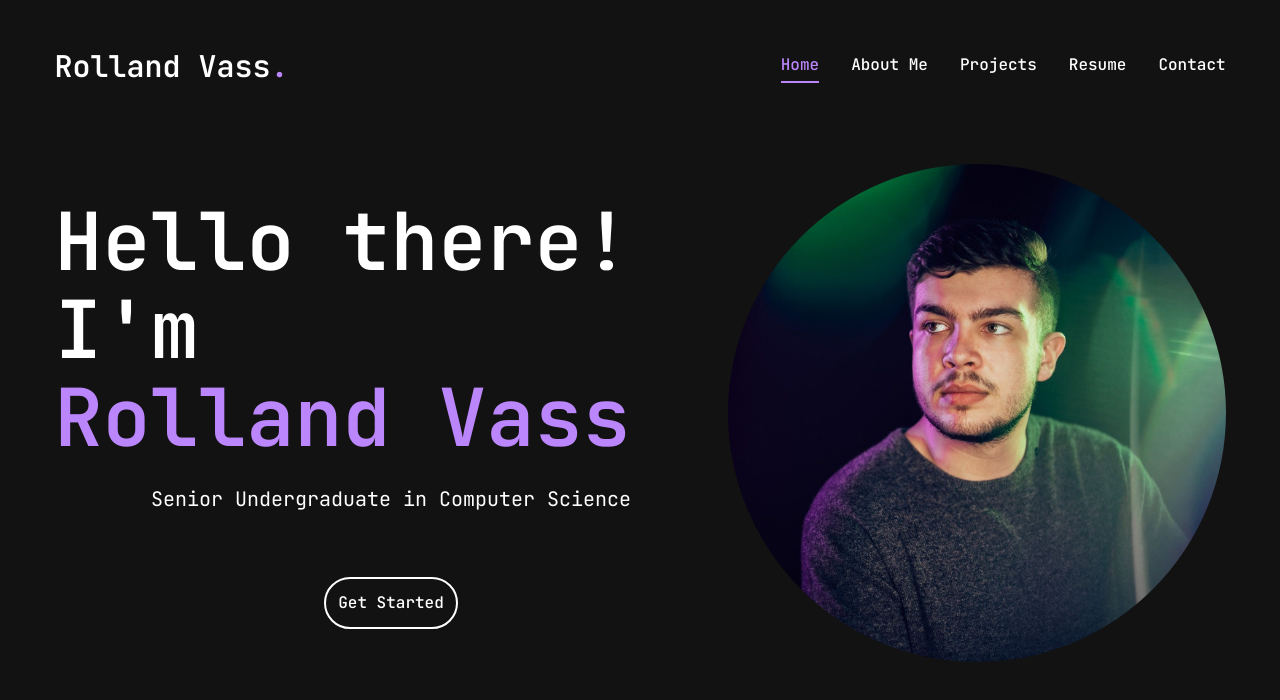
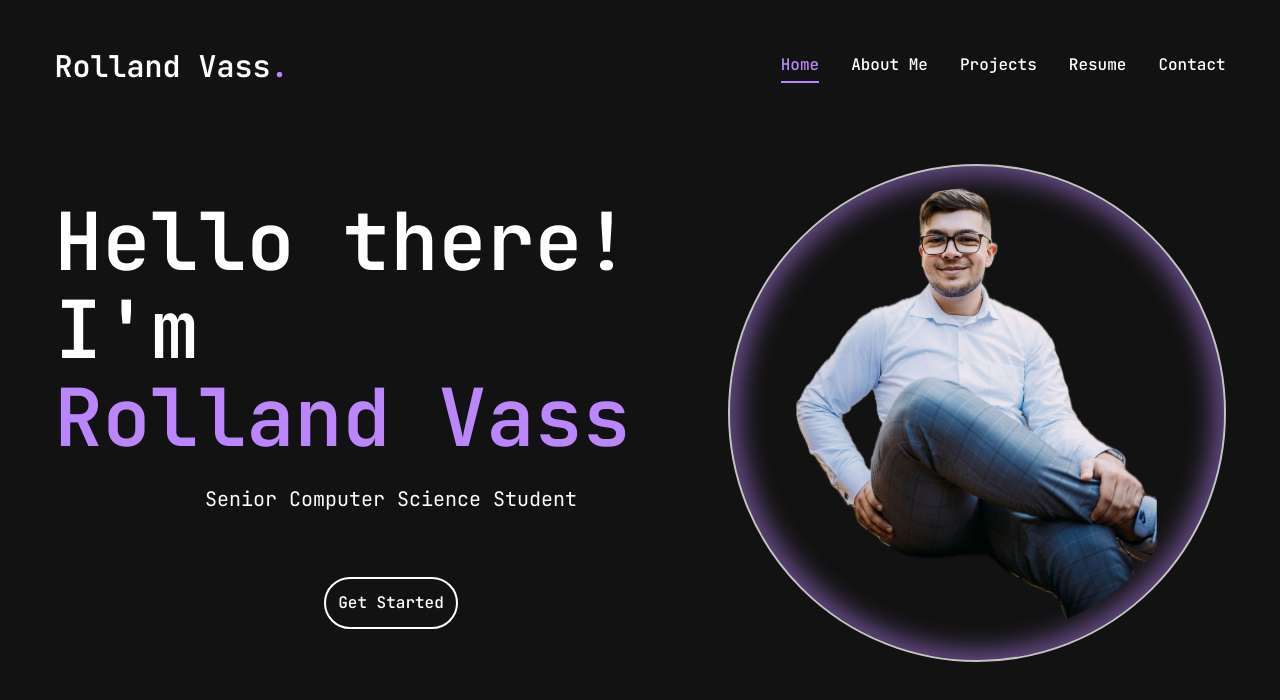
Before and after one commit to rollandvass/Portfolio, a Next.js app: page / in a window 1280 px wide. Shown: the top 700 px of the page. Built offline with nearby package versions, Linux system fonts and the light colour scheme.

Commit message:
Temporarily updated the landing page

```diff
--- a/app/page.jsx
+++ b/app/page.jsx
@@ -23,7 +23,7 @@ const Home = () => {
                         <h1 className='h1 mb-6'>
                             Hello there! I'm <br /><span className='text-accent'>Rolland Vass</span>
                         </h1>
-                        <span className='text-xl'>Senior Undergraduate in Computer Science</span>
+                        <span className='text-xl'>Senior Computer Science Student</span>
                         <>
                             {
                                 links.map((link, index) => {
--- a/components/Photo.jsx
+++ b/components/Photo.jsx
@@ -1,13 +1,18 @@
 "use client";
 
 import Image from 'next/image';
-import MyPhoto from '../public/assets/me.jpeg';
+import MyPhoto from '../public/assets/me2.png';
 
 const Photo = () => {
     return (
         <div className='w-full h-full relative'>
-            <div className='w-[298px] h-[298px] xl:w-[498px] xl:h-[498px]'>
-                <Image src={MyPhoto} priority quality={100} fill alt='' className='object-contain rounded-full' />
+            <div
+                className='w-[350px] h-[350px] xl:w-[498px] xl:h-[498px] border-2 border-white/75 rounded-full'
+                style={{
+                    boxShadow: 'inset 0 0 25px 10px rgba(187, 134, 252, 0.5)'
+                }}
+            >
+                <Image src={MyPhoto} priority quality={100} fill alt='' className='object-contain rounded-full p-6' />
             </div>
         </div>
     );
```
Also changed, not shown: public/assets/me2.png (added).
